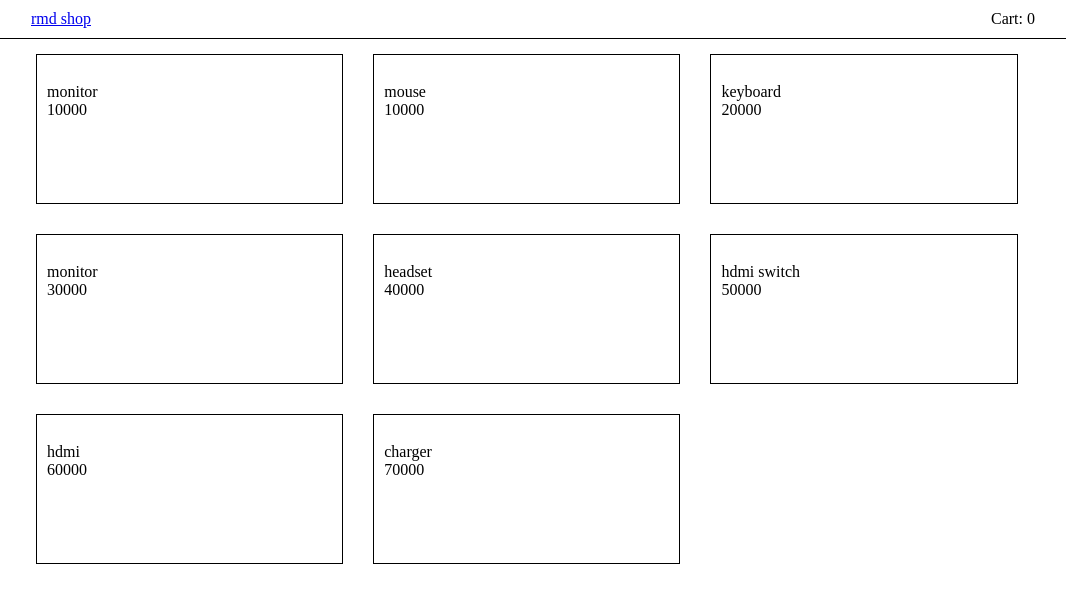
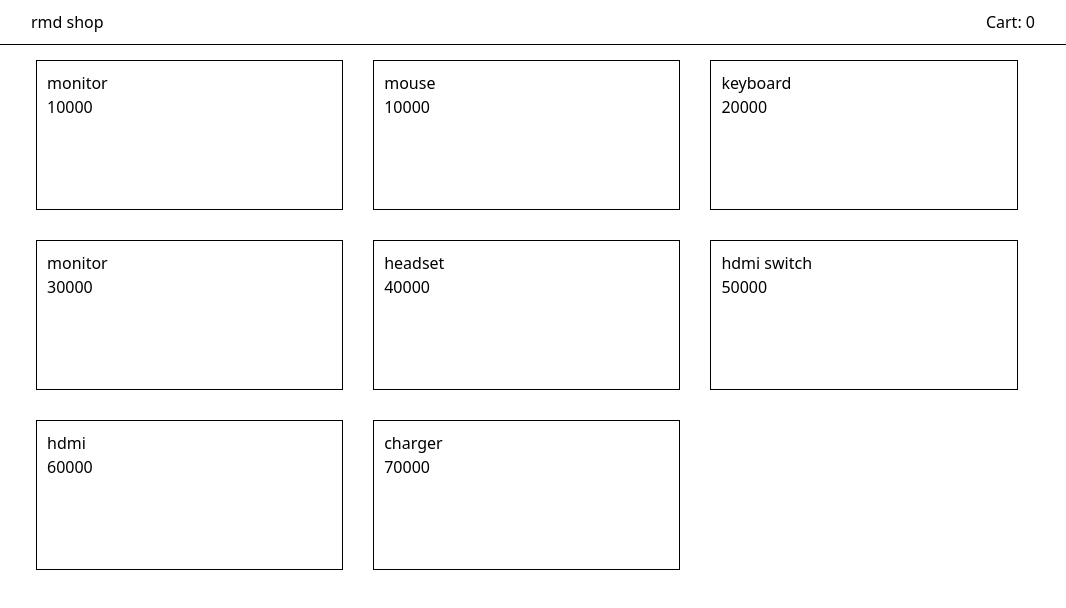
Before and after one commit to mramdanf/rmd-web, a Next.js app: page / in a window 1280 px wide. Shown: the top 608 px of the page, without its empty margins (107-1173 px from the left). Built offline with nearby package versions, Linux system fonts and the light colour scheme.

Commit message:
install tailwind and antd

```diff
--- a/package.json
+++ b/package.json
@@ -12,11 +12,17 @@
     "@types/node": "20.4.2",
     "@types/react": "18.2.14",
     "@types/react-dom": "18.2.7",
+    "antd": "^5.7.0",
     "eslint": "8.44.0",
     "eslint-config-next": "13.4.9",
     "next": "13.4.9",
     "react": "18.2.0",
     "react-dom": "18.2.0",
     "typescript": "5.1.6"
+  },
+  "devDependencies": {
+    "autoprefixer": "^10.4.14",
+    "postcss": "^8.4.25",
+    "tailwindcss": "^3.3.2"
   }
 }
--- /dev/null
+++ b/postcss.config.js
@@ -0,0 +1,6 @@
+module.exports = {
+  plugins: {
+    tailwindcss: {},
+    autoprefixer: {},
+  },
+}
--- a/styles/globals.css
+++ b/styles/globals.css
@@ -1,3 +1,7 @@
+@tailwind base;
+@tailwind components;
+@tailwind utilities;
+
 * {
   box-sizing: border-box;
   padding: 0;
--- /dev/null
+++ b/tailwind.config.js
@@ -0,0 +1,12 @@
+/** @type {import('tailwindcss').Config} */
+module.exports = {
+  content: [
+    "./app/**/*.{js,ts,jsx,tsx,mdx}",
+    "./pages/**/*.{js,ts,jsx,tsx,mdx}",
+    "./components/**/*.{js,ts,jsx,tsx,mdx}",
+  ],
+  theme: {
+    extend: {},
+  },
+  plugins: [],
+}
```
Also changed, not shown: 1 other file (tests, documents, lock files or other folders).
